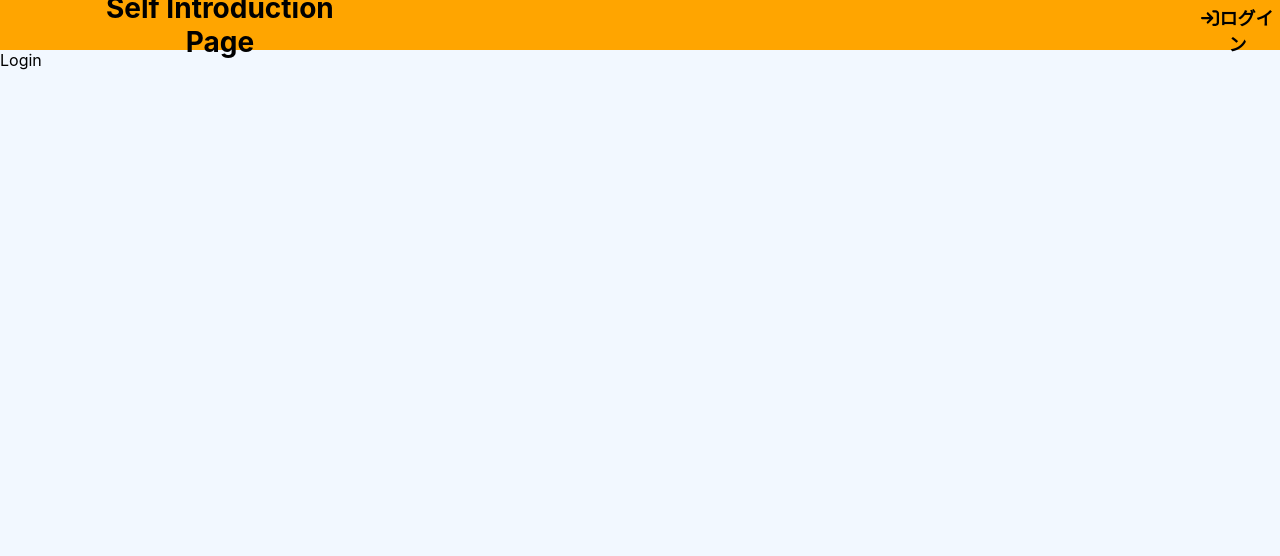
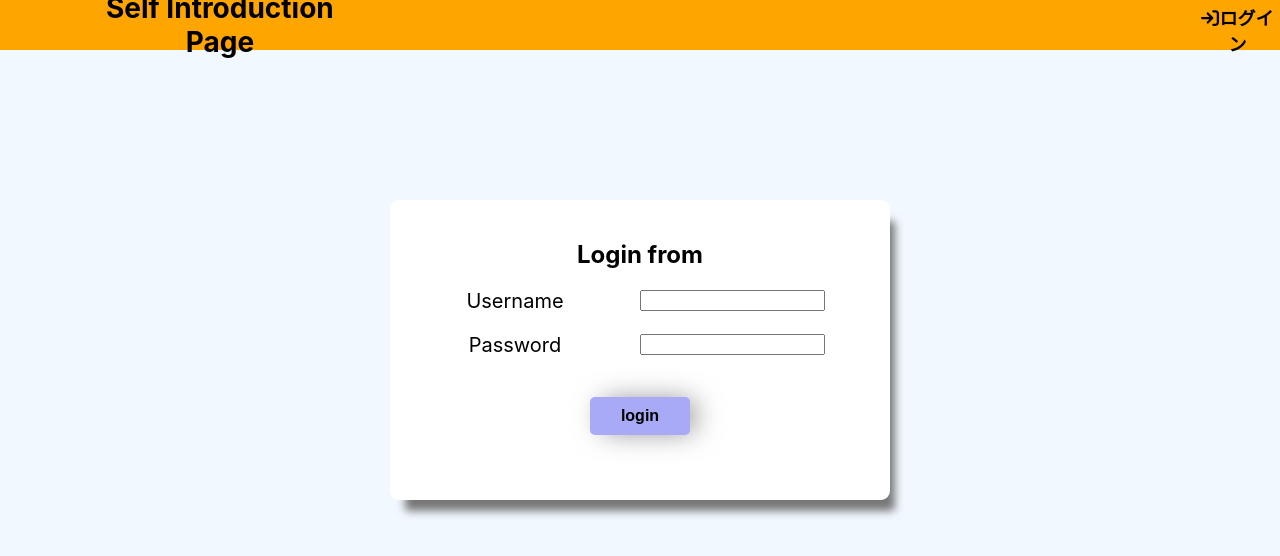
Before and after one commit to EijiToriki/React_self_introduction_page, a React (Create React App) app: page /login in a window 1280 px wide. Shown: the top 556 px of the page. Built offline with nearby package versions, Linux system fonts and the light colour scheme.

Commit message:
Loginページのハリボテ作成

```diff
--- a/src/components/Login.js
+++ b/src/components/Login.js
@@ -1,7 +1,27 @@
 import React from 'react'
+import './css/Login.css'
 
 export default function Login() {
+  const handleLogin = () => {
+
+  }
+
+
   return (
-    <div>Login</div>
+    <div className='app-login'>
+      <div className='app-login-card'>
+        <h2 className='app-login-title'>Login from</h2>
+        <div className='app-login-user'>
+          <label for="username">Username</label>
+          <input type="text" id="username" name="username" />
+        </div>
+        <div className='app-login-pass'>
+            <label for="pass">Password </label>
+            <input type="password" id="pass" name="password"
+                  minlength="8" required />
+        </div>
+        <button className='app-login-button' onClick={handleLogin}>login</button>
+      </div>
+    </div>
   )
 }
--- /dev/null
+++ b/src/components/css/Login.css
@@ -0,0 +1,63 @@
+.app-login{
+    width: 100%;
+    display: flex;
+    justify-content: center;
+    align-items: center;
+    margin-bottom: 200px;
+}
+
+.app-login-title{
+  margin-top: 40px;
+}
+
+.app-login-card{
+  width: 500px;
+  height: 300px;
+  box-shadow: 10px 16px 9px -5px #777777;
+  border-radius: 9px;
+  background-color: white;
+}
+
+.app-login-user{
+  display: flex;
+  align-items: center;
+  margin-bottom: 20px;
+}
+
+.app-login-user label{
+  width: 50%;
+  font-size: 20px;
+}
+
+
+.app-login-pass{
+  display: flex;
+  align-items: center;
+  margin-bottom: 40px;
+}
+
+.app-login-pass label{
+  width: 50%;
+  font-size: 20px;
+}
+
+
+
+.app-login-button {
+  width: 100px;
+  padding: 10px 0;
+  background-color: rgb(169, 170, 247);
+  border: none;
+  box-shadow: 8px 0px 29px -5px #777777;
+  color: black;
+  font-size: 16px;
+  font-weight: bold;
+  border-radius: 5px;
+  cursor: pointer;
+  transition: all 0.3s;
+}
+
+.app-login-button:hover{
+  transform: translateY(5px);
+  box-shadow: none;
+}
```
